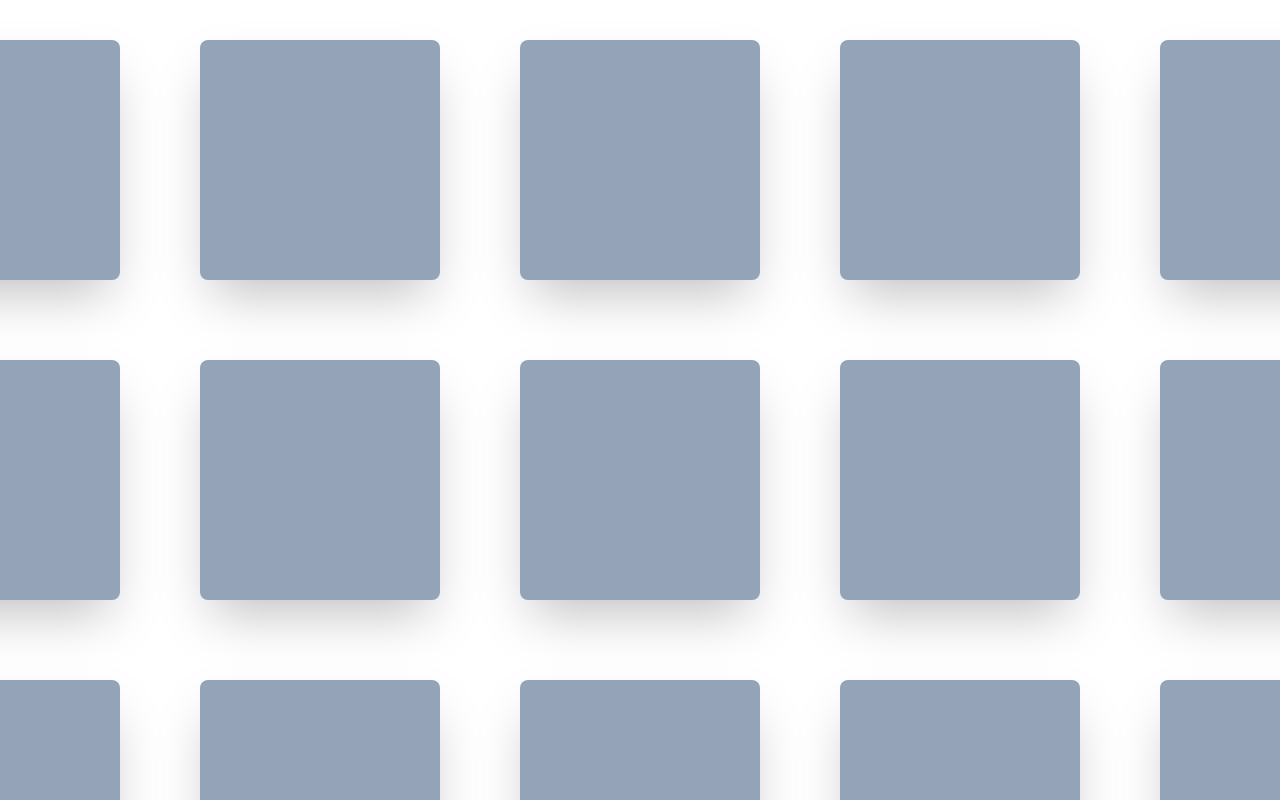
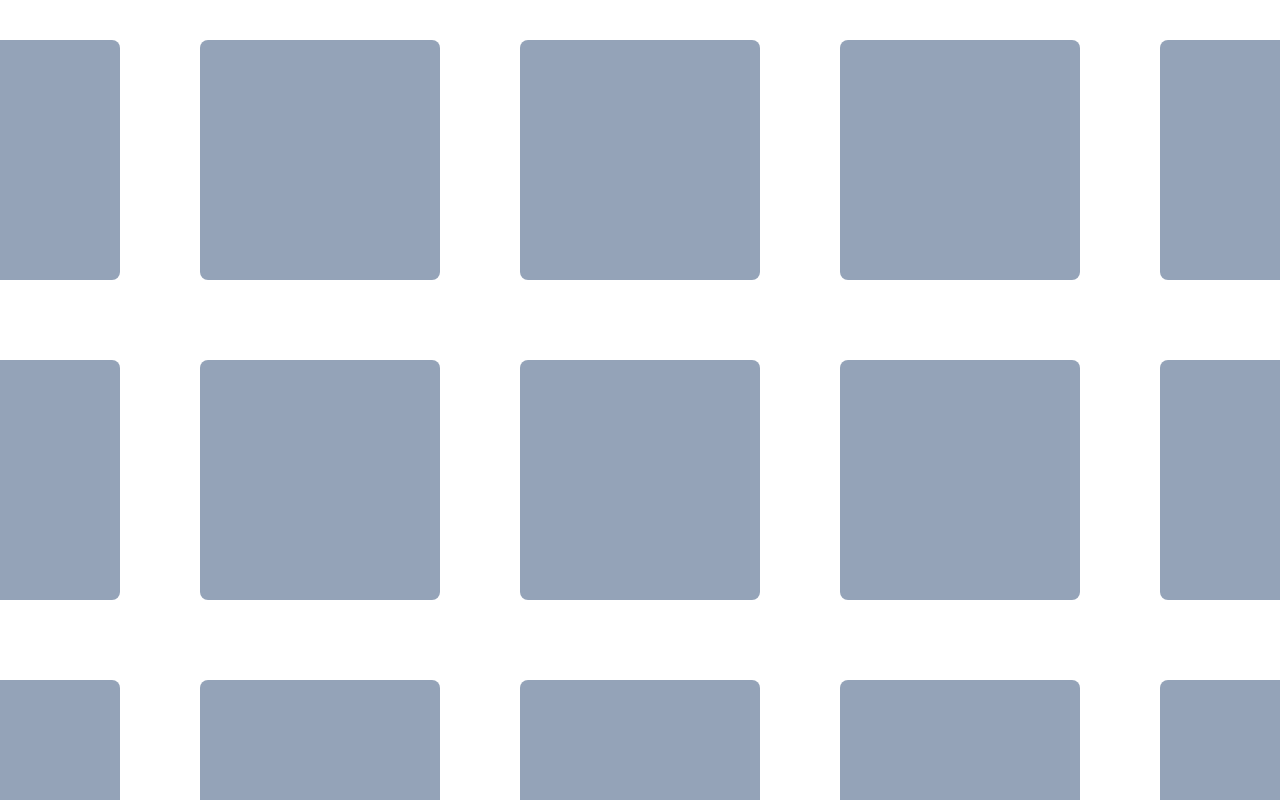
Before and after one commit to sebastianscinteie/click-factory, a Next.js app: page / in a window 1280 px wide. Shown: the top 800 px of the page. Built offline with nearby package versions, Linux system fonts and the light colour scheme.

Commit message:
Hover shadow

```diff
--- a/src/app/page.tsx
+++ b/src/app/page.tsx
@@ -49,7 +49,7 @@ function Square(){
   }
 
   return <>
-    <div className='bg-slate-400 rounded-lg shadow-2xl m-10 p-5 w-60 h-60' onClick={incrementResources}>
+    <div className='bg-slate-400 rounded-lg hover:shadow-2xl m-10 p-5 w-60 h-60' onClick={incrementResources}>
       <div className='inline-grid grid-cols-5'>
         {buildResourceArray()}
       </div>
```
